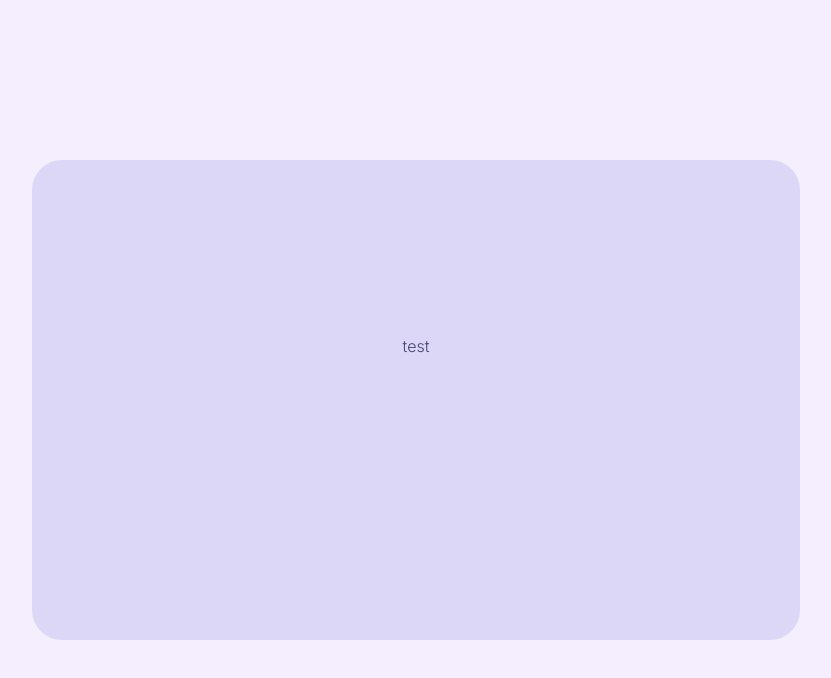
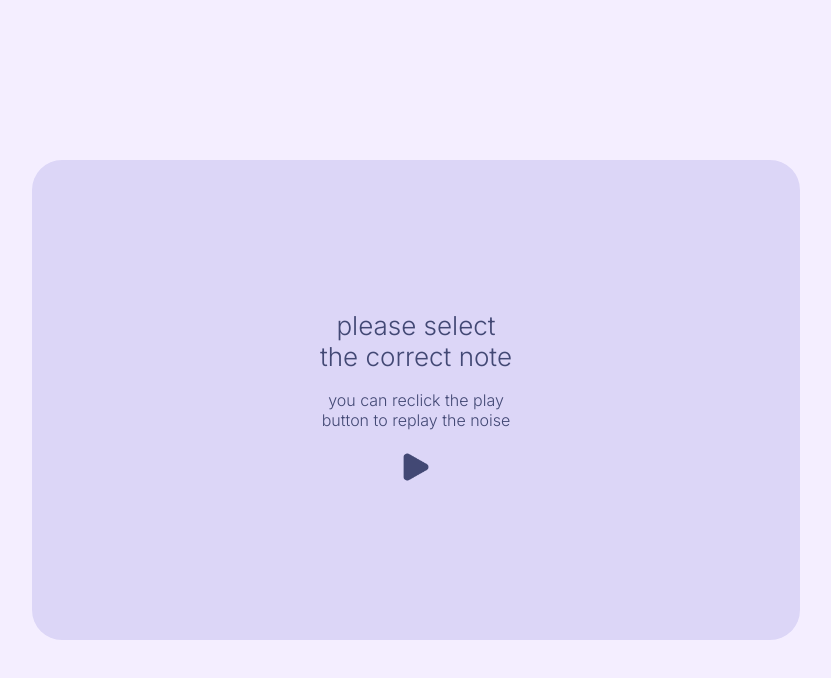
Before and after one commit to eykyu-dev/pitcher, a React (Vite) app: page / in a window 1280 px wide. Both pictures are taken after a click on the button "Next". Shown: the top 678 px of the page, without its empty margins (224-1055 px from the left). Built offline with nearby package versions, Linux system fonts and the light colour scheme.

Commit message:
added a new comp
Added second component Noteplayer.css

```diff
--- /dev/null
+++ b/src/components/NotePlayer.css
@@ -0,0 +1,38 @@
+img{
+    max-width: 3vw;
+    height: auto;
+}
+
+.playButton{
+    background-color: transparent;
+    padding: 0;
+}
+
+
+button {
+    background-color: #A6B1E1;
+    border-radius: 8px;
+    border-style: none;
+    color: #FFFFFF;
+    cursor: pointer;
+    font-family: "Inter";
+    font-size: 14px;
+    font-weight: 500;
+    margin: 0;
+    outline: none;
+    padding: 10px 15px;
+    margin: 2px;
+  }
+
+p{
+    display: grid;
+    grid-column: 2;
+    color: #424874;
+    font-family: 'Inter';
+    font-size: 16px;
+    font-weight: 300;
+}
+
+.noteSelector{
+    margin-top: 2vh;
+}
--- /dev/null
+++ b/src/components/NotePlayer.tsx
@@ -0,0 +1,29 @@
+import React from "react";
+import './NotePlayer.css'
+
+interface NotePlayerProps {
+  noteList: string[];
+}
+
+function NotePlayer(props: NotePlayerProps) {
+  const { noteList } = props;
+
+  return (
+    <div>
+      <h1>please select <br></br>the correct note</h1>
+      <p>you can reclick the play<br></br> button to replay the noise</p>
+      <button className='playButton'>
+        <img src="src/components/images/play.png" alt="Play" />
+      </button>
+      <div className="noteSelector">
+        {noteList.map((note) => (
+            <button key={note} className="noteButton">
+                {note}
+            </button>
+        ))}
+      </div>
+    </div>
+  );
+}
+
+export default NotePlayer;
--- a/src/components/content.css
+++ b/src/components/content.css
@@ -20,11 +20,15 @@
 }
 
 .fade-in-container {
+    grid-column: 2;
+    grid-row: 2;
     opacity: 0;
     transition: opacity 0.5s ease-in;
   }
 
 .fade-in-container-visible {
+    grid-column: 2;
+    grid-row: 2;
     opacity: 1;
     transition: opacity 0.5s ease-in;
 }
--- a/src/components/content.tsx
+++ b/src/components/content.tsx
@@ -1,7 +1,7 @@
 import './content.css';
 import React, { Component, useState, useEffect } from 'react';
 import NoteSelector from './NoteSelector';
-
+import Noteplayer from './NotePlayer';
 interface ButtonState {
   [key: string]: boolean;
 }
@@ -16,7 +16,6 @@ const Content: React.FC = () => {
     F: false,
     G: false,
   });
-
   useEffect(() => {FadeIn()},[currentStep])
 
 
@@ -50,16 +49,14 @@ const Content: React.FC = () => {
     return Object.keys(buttonState).filter((buttonName) => buttonState[buttonName]);
   };
 
-  const steps = [<NoteSelector buttonState={buttonState} toggleButton={toggleButton} handleNext={handleNext}/>, <div><p>test</p></div>]
+  const steps = [<NoteSelector buttonState={buttonState} toggleButton={toggleButton} handleNext={handleNext}/>, <Noteplayer noteList={getPressedButtons()}></Noteplayer>]
 
 
   return (
     <div className='content-block'>
-      <div className='center'>
         <div className={`fade-in-container${isVisible ? '-visible' : ''}`}>
           {steps[currentStep]}
         </div>
-      </div>
     </div>
   );
 };
```
Also changed, not shown: src/components/images/pause.png (added), src/components/images/play.png (added).
